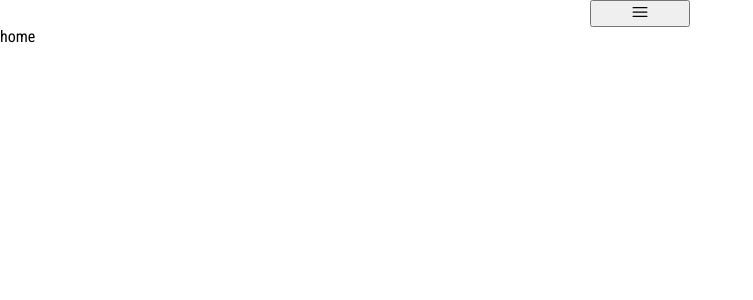
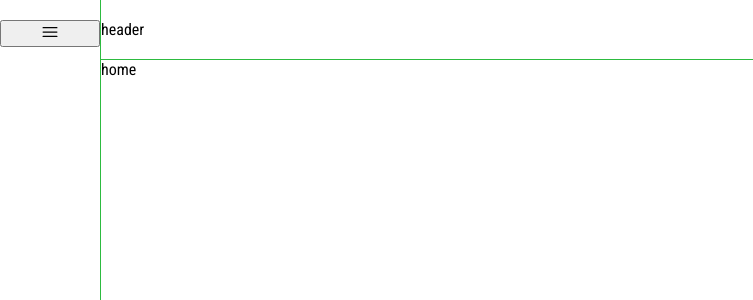
Before and after one commit to mnenie/teamspace, a Vue app in the folder client/: page / in a window 1280 px wide. Shown: the top 300 px of the page, without its empty margins (0-753 px from the left). Built offline with nearby package versions, Linux system fonts and the light colour scheme.

Commit message:
add: borders

```diff
--- a/client/src/App.vue
+++ b/client/src/App.vue
@@ -1,16 +1,30 @@
 <script setup lang="ts">
 import Navbar from './components/layout/Navbar.vue';
+import Header from './components/layout/Header.vue';
 </script>
 
 <template>
-  <div>
+  <div class="content">
     <div>
       <Navbar />
     </div>
-    <main>
-      <router-view />
-    </main>
+    <div class="main">
+      <Header />
+      <main>
+        <router-view />
+      </main>
+    </div>
   </div>
 </template>
 
-<style scoped></style>
+<style scoped>
+.content{
+  display: flex;
+  height: 100%;
+}
+.main{
+  display: flex;
+  flex-direction: column;
+  width: 100%;
+}
+</style>
--- /dev/null
+++ b/client/src/components/layout/Header.vue
@@ -0,0 +1,16 @@
+<script setup lang="ts">
+
+</script>
+
+<template>
+  <div class="header">
+    header
+  </div>
+</template>
+
+<style scoped>
+.header{
+  padding: 20px 0;
+  border-bottom: 1px solid var(--green-color);
+}
+</style>
--- a/client/src/components/layout/Navbar.vue
+++ b/client/src/components/layout/Navbar.vue
@@ -3,9 +3,15 @@ import ModalElement from '../UI/ModalElement.vue';
 </script>
 
 <template>
-  <div>
+  <div class="navbar">
     <ModalElement />
   </div>
 </template>
 
-<style scoped></style>
+<style scoped>
+.navbar{
+  height: 100vh;
+  padding: 20px 0;
+  border-right: 1px solid var(--green-color);
+}
+</style>
```
